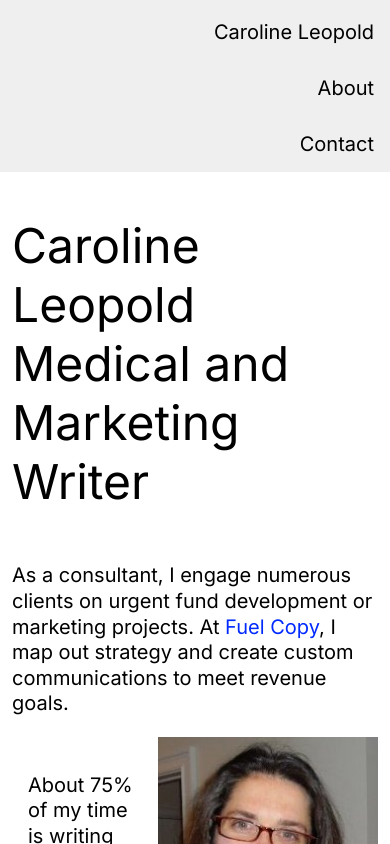
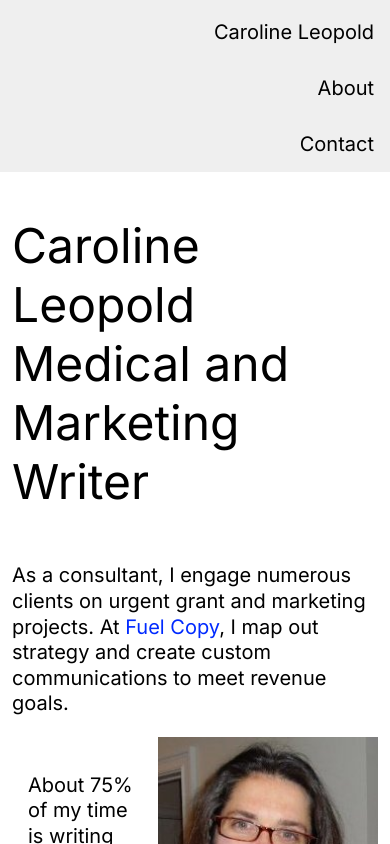
Before and after one commit to cml815/about-a, a React (Create React App) app: page /about in a window 390 px wide. Shown: the top 844 px of the page. Built offline with nearby package versions, Linux system fonts and the light colour scheme.

Commit message:
fix media query

```diff
--- a/src/global.css
+++ b/src/global.css
@@ -123,8 +123,11 @@ header {
   width: 50%;
   padding: 1rem;
 }
-media screen and (max-width: 400px) {
-  width: 100%;
+media screen and (max-width: 400x) {
+  .split-container {
+    width: 100%;
+  }
+
 }
 
 /** GLOBAL LAYOUTS */
--- a/src/routes/about.jsx
+++ b/src/routes/about.jsx
@@ -9,7 +9,7 @@ export default function About () {
         <h1>Caroline Leopold <br />Medical and Marketing Writer</h1>
       </div>
       <div className="inner container">
-          <p>As a consultant, I engage numerous clients on urgent fund development or marketing projects. At<a href="https://www.fuelcopy.com"> Fuel Copy</a>, I map out strategy and create custom communications to meet revenue goals.</p>
+          <p>As a consultant, I engage numerous clients on urgent grant and marketing projects. At<a href="https://www.fuelcopy.com"> Fuel Copy</a>, I map out strategy and create custom communications to meet revenue goals.</p>
         </div>
         <div className="flex">
           <div className="split-container">
```
